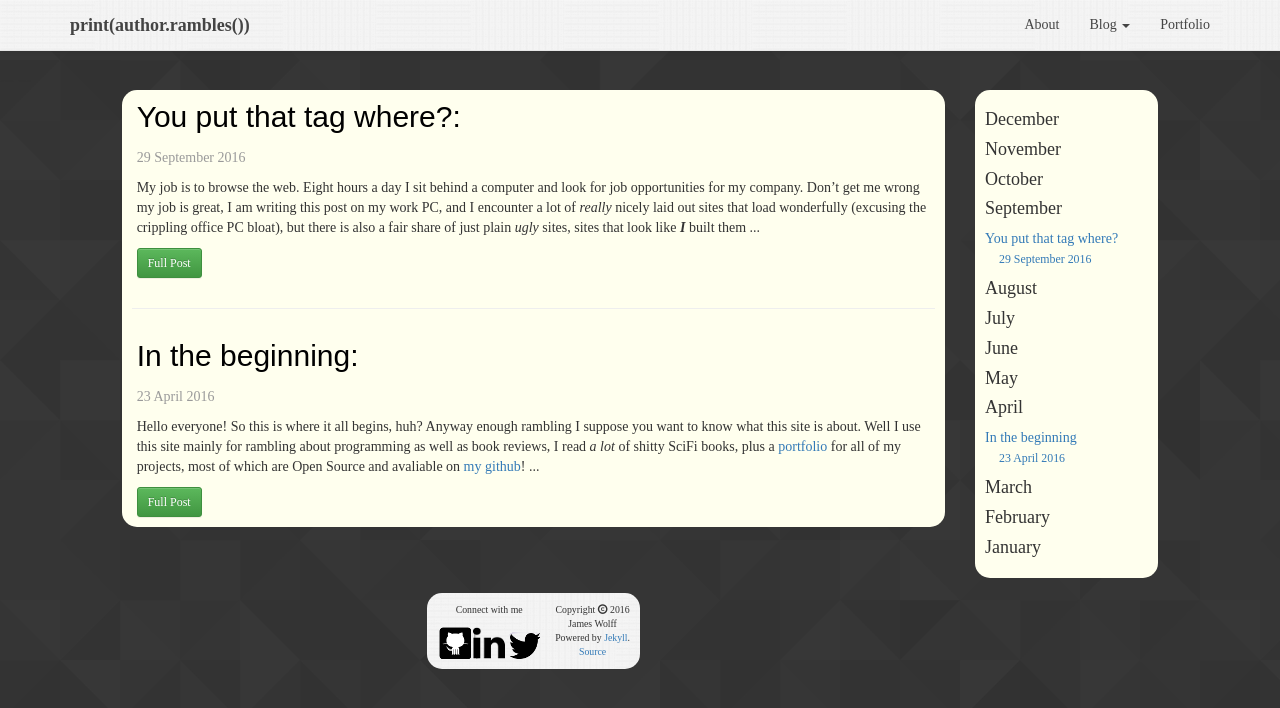
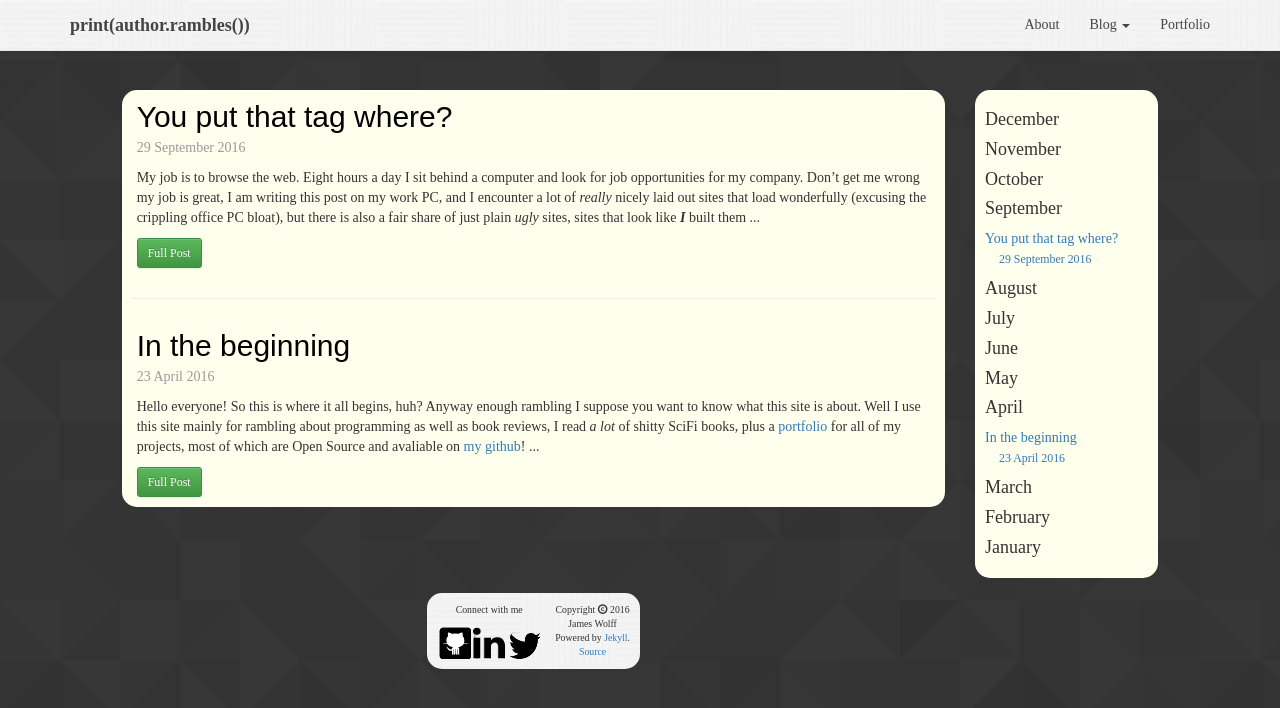
Before and after one commit to jwolff52/wolffblog, a Jekyll site: the page built from index.html, in a window 1280 px wide. Shown: the top 708 px of the page. Built offline with Jekyll 4.4.1, drawn with Linux system fonts in a browser that asks for light colours; some web fonts are replaced; the list of posts is cut into pages by our own code.

Commit message:
Update index.html

```diff
--- a/index.html
+++ b/index.html
@@ -6,7 +6,7 @@ title: print(author.rambles())
 	{% for post in paginator.posts %}
 		<div class="post">
 			<div id="{{ post.title }}">
-				<h2 class="post-title"><a href="{{ post.url }}">{{ post.title }}: <h3>{{ post.subtitle }}</h3></a></h2>
+				<h2 class="post-title"><a href="{{ post.url }}">{{ post.title }}{% if post.subtitle %}: <h3>{{ post.subtitle }}</h3>{% endif %}</a></h2>
 				<span class="post-date">{{ post.date | date_to_long_string }}</span>
 				<p>{{ post.excerpt | markdownify | remove: '<p>' | remove: '</p>' }}...</p>
 				<a class="btn btn-sm btn-success" href="{{ post.url }}">Full Post</a>
```
